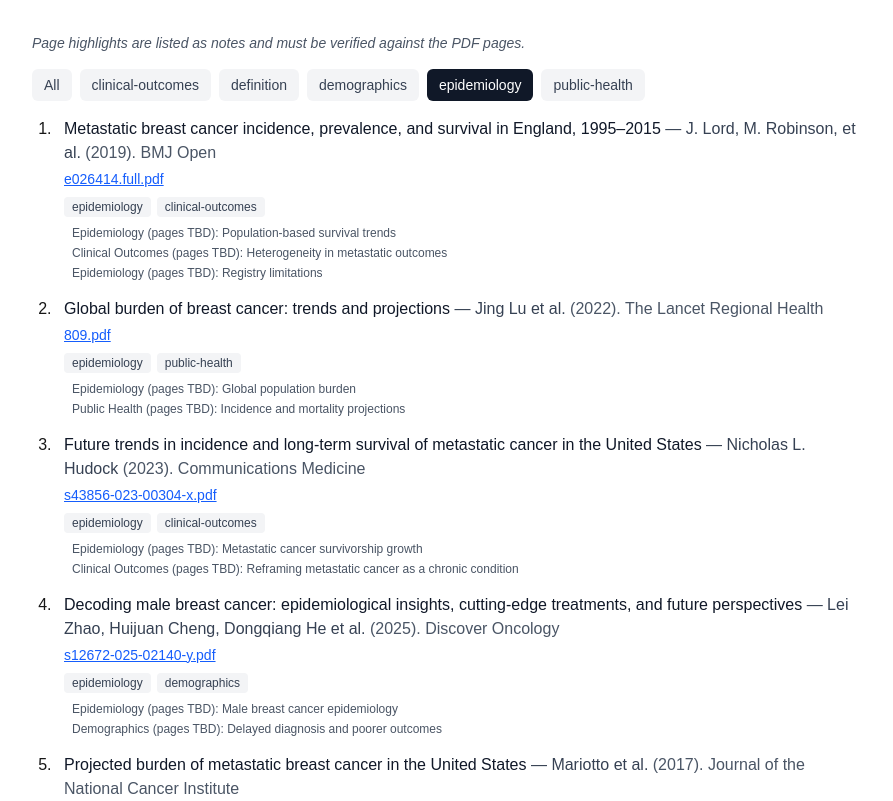
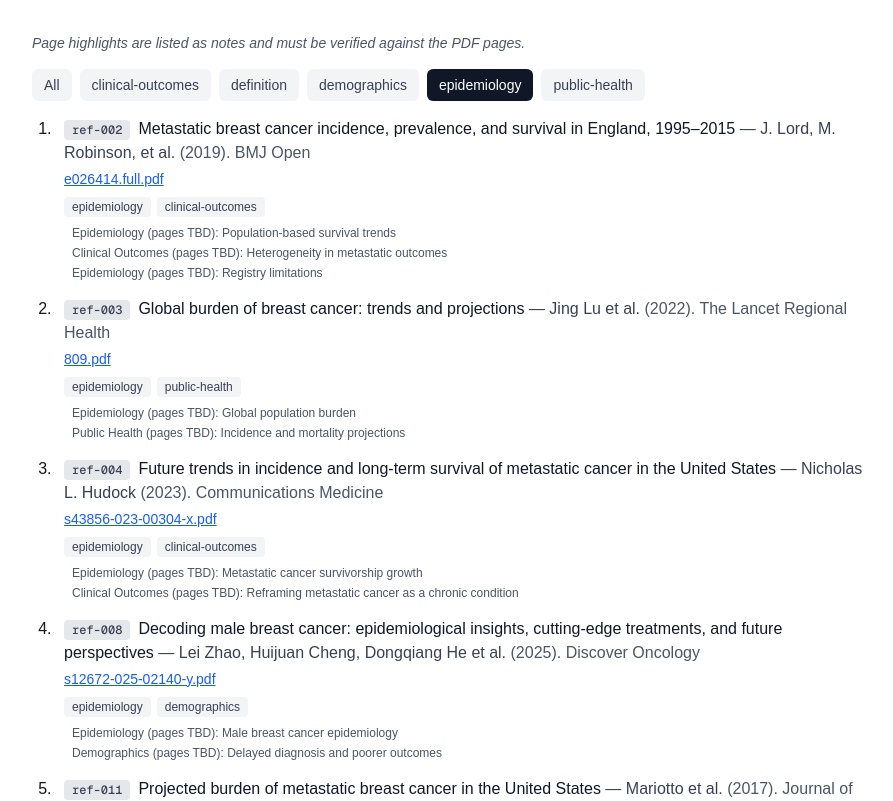
Before and after one commit to Gerald450/metastatic_breast_cancer_research_site, a Next.js app: page /epidemiology in a window 1280 px wide. Shown: the part 3320-4121 px from the top of the page, without its empty margins (192-1085 px from the left). Built offline with nearby package versions, Linux system fonts and the light colour scheme; no server answers; the database is empty.

Commit message:
add ref labels on actual refs

```diff
--- a/components/ReferenceList.tsx
+++ b/components/ReferenceList.tsx
@@ -68,6 +68,12 @@ export default function ReferenceList({
               <li key={ref.id} className="pl-2">
                 <div className="space-y-1">
                   <div>
+                    <span
+                      className="mr-2 inline-flex items-center rounded bg-gray-200 px-2 py-0.5 font-mono text-xs font-medium text-gray-700 dark:bg-gray-700 dark:text-gray-300"
+                      title="Use this ID to match sources cited in figures and tables"
+                    >
+                      {ref.id}
+                    </span>
                     <span className="font-medium text-gray-900 dark:text-white">
                       {ref.title}
                     </span>
```
